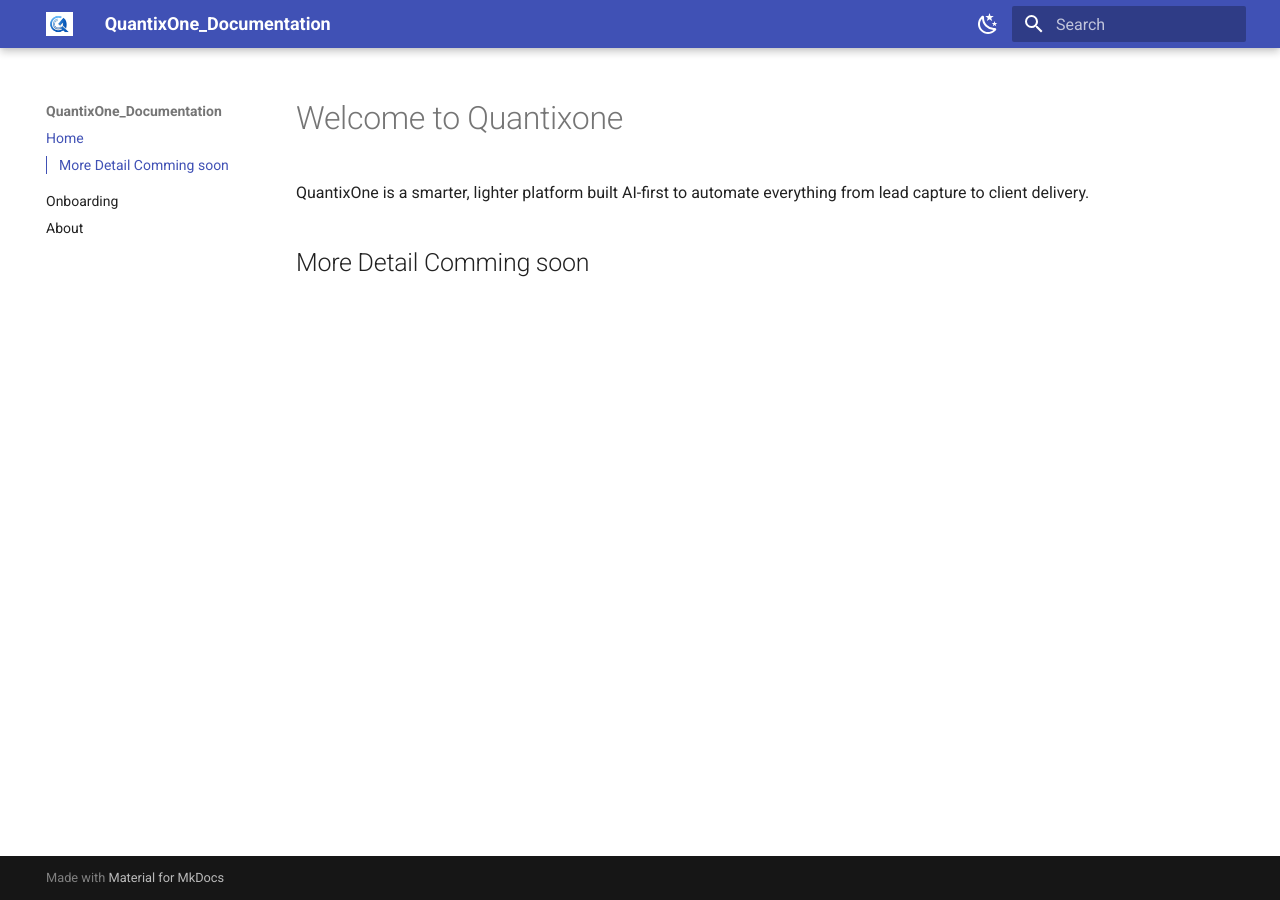
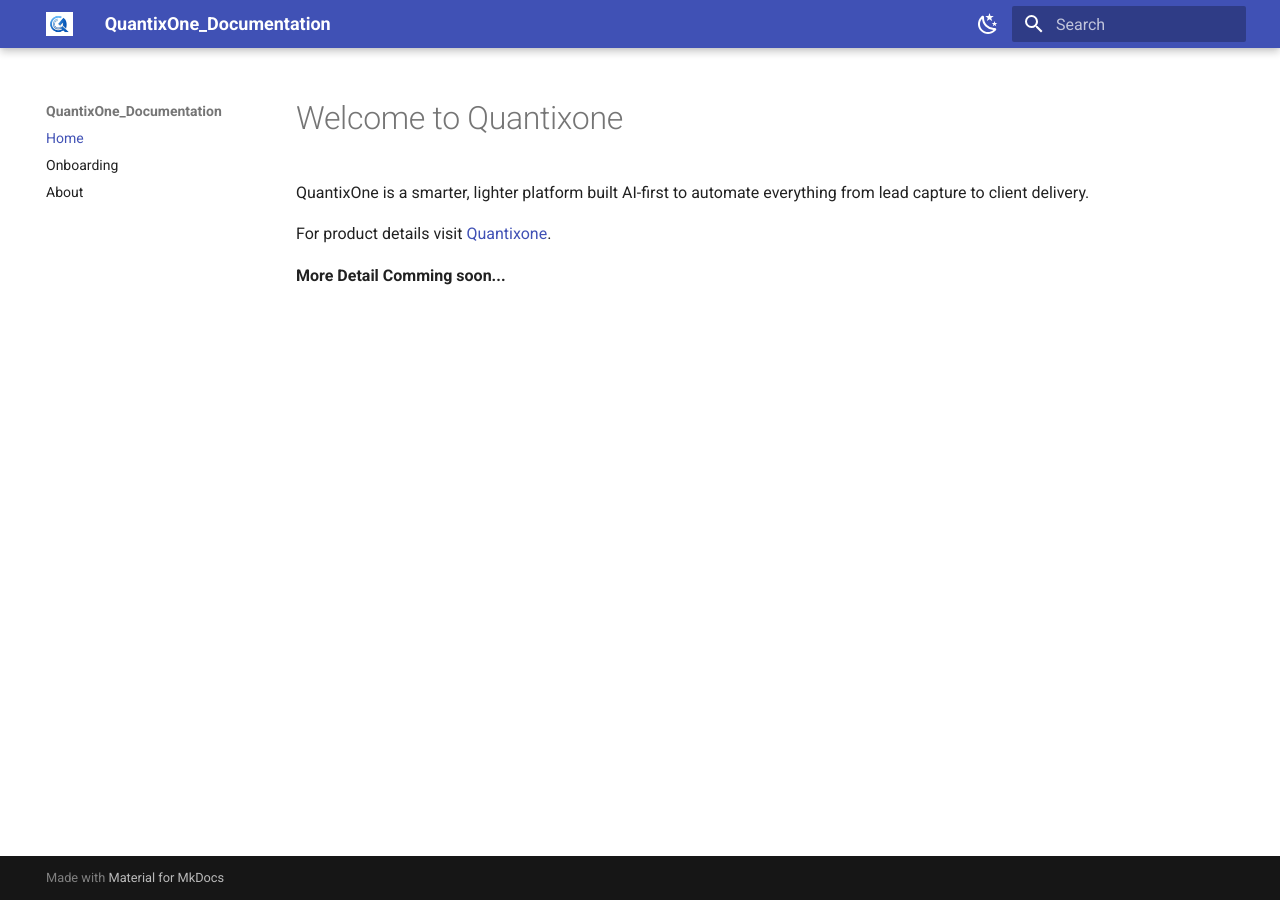
Before and after one commit to Thulasiramtejavegi/Quantixone-document, an MkDocs documentation site: the page built from docs/index.md, in a window 1280 px wide. Built offline with MkDocs 1.6.1 and Material for MkDocs 9.7.7, drawn with Linux system fonts in a browser that asks for light colours.

```diff
--- a/docs/index.md
+++ b/docs/index.md
@@ -2,4 +2,6 @@
 
 QuantixOne is a smarter, lighter platform built AI-first to automate everything from lead capture to client delivery.
 
-## More Detail Comming soon
+For product details visit [Quantixone](https://quantixone.com/).
+
+**More Detail Comming soon...**
```
Also changed, not shown: docs/about.md (+1 -1 lines).
